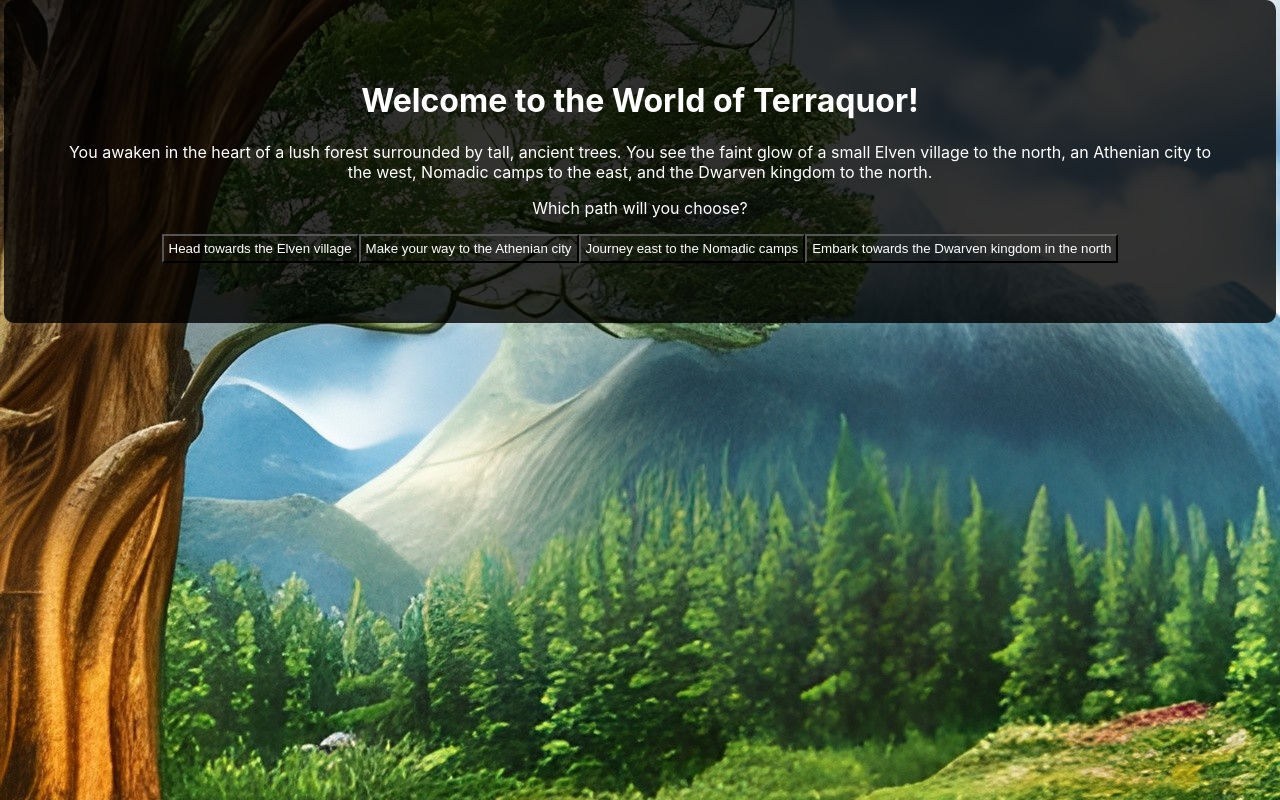
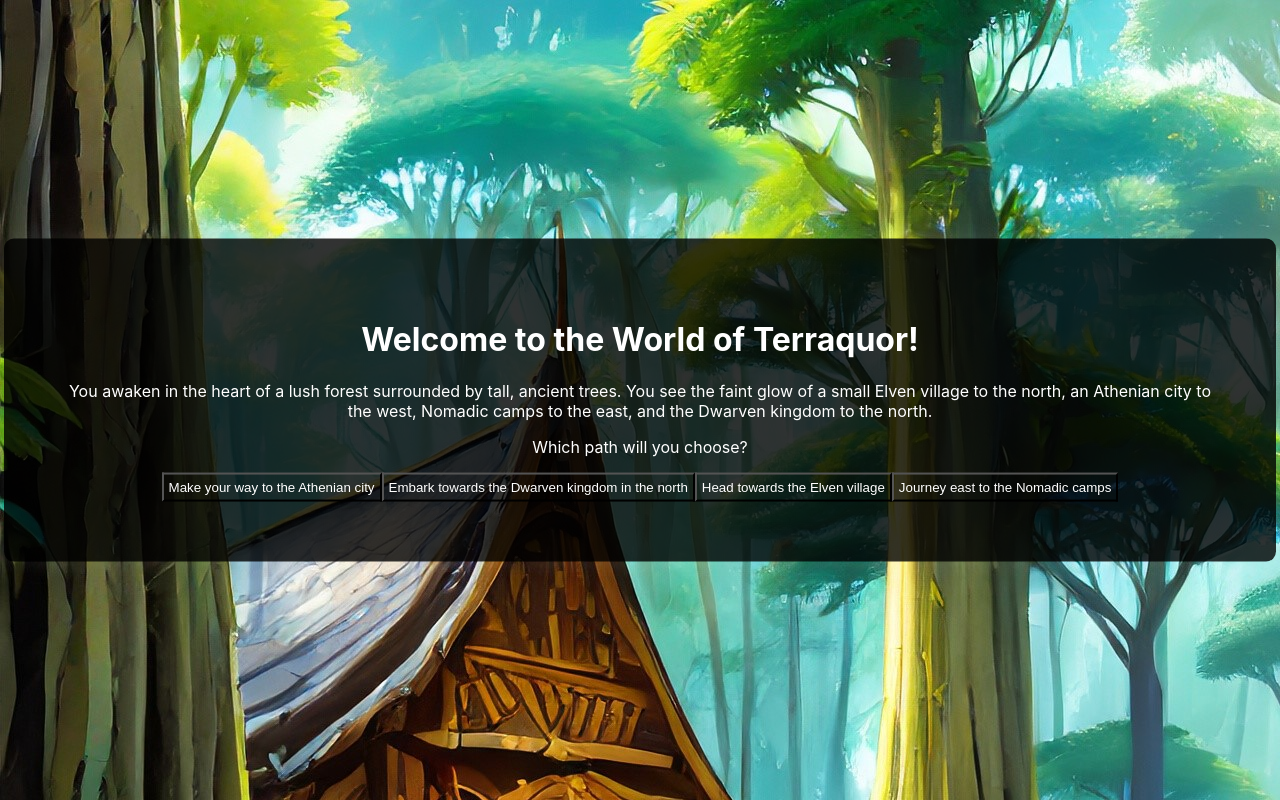
Before and after one commit to JordanHassy/ReactApp, a React (Create React App) app: page / in a window 1280 px wide. Built offline with nearby package versions, Linux system fonts and the light colour scheme.

Commit message:
Adding more Database functionality and centering Textbox

```diff
--- a/src/App.css
+++ b/src/App.css
@@ -41,6 +41,7 @@
 /*
   The following css attributes are the ones added by Jordan and Travis
 */
+
 .textBox {
   text-align: center;
   background-color: rgb(0, 0, 0, .8); /* Dark grey for the game container */
@@ -50,8 +51,13 @@
   box-shadow: 0 0 20px rgba(255, 255, 255, 0.1);
   max-width: 1200px;
   width: 90%;
-  margin: auto;
+  margin: 0;
+  position: absolute;
+  top: 50%;
+  left: 50%;
+  transform: translate(-50%, -50%);
 }
+
 
 .textBox button {
   background-color: transparent;
@@ -59,3 +65,7 @@
   padding: 5px;
   padding-left: 5px;
 }
+
+.textBox button:hover {
+  color: rgb(255, 0, 0);
+}
--- a/src/App.js
+++ b/src/App.js
@@ -14,16 +14,20 @@ function App() {
   //Basically, we can use classes, and update the data in our classes, but those will not dynamically render anything.
   //When we want to render something, we need to use some sort of button or interactable item that uses our classes to update
   //one of these state variables.
-  const [description, setDescription] = useState("You awaken in the heart of a lush forest surrounded by tall, ancient trees. You see the faint glow of a small Elven village to the north, an Athenian city to the west, Nomadic camps to the east, and the Dwarven kingdom to the north.");
+  const [description, setDescription] = useState(worldData.worlds[0].entryDescription);
   const [options, setOptions] = useState([
-    {option: "Head towards the Elven village", action: () => {me.travel("Elf")}},
-    {option: "Make your way to the Athenian city", action: () => {me.travel("Athenian")}},
-    {option: "Journey east to the Nomadic camps", action: () => {me.travel("Nomad")}},
-    {option: "Embark towards the Dwarven kingdom in the north", action: () => {me.travel("Dwarf")}}]);
-  const [question, setQuestion] = useState("Which path will you choose?");
-  const [title, setTitle] = useState("Welcome to the World of Terraquor!");
+    {option: worldData.worlds[0].entryChoices[0].text,
+      action: () => {me.travel(worldData.worlds[0].entryChoices[0].travelDestination)}},
+    {option: worldData.worlds[0].entryChoices[1].text,
+      action: () => {me.travel(worldData.worlds[0].entryChoices[1].travelDestination)}},
+    {option: worldData.worlds[0].entryChoices[2].text,
+      action: () => {me.travel(worldData.worlds[0].entryChoices[2].travelDestination)}},
+    {option: worldData.worlds[0].entryChoices[3].text,
+      action: () => {me.travel(worldData.worlds[0].entryChoices[3].travelDestination)}}]);
+  const [question, setQuestion] = useState(worldData.worlds[0].entryQuestion);
+  const [title, setTitle] = useState(worldData.worlds[0].entryTitle);
   const [boxVis, setBoxVis] = useState(1);
-  const [image, setImage] = useState({backgroundImage: "url(/titleImage.jpg)"});
+  const [image, setImage] = useState({backgroundImage: worldData.worlds[0].entryImage});
   //================================================================================================================
   //FUNCTIONS
   //================================================================================================================
@@ -36,41 +40,53 @@ function App() {
       this.name = name;
       this.level = level;
       this.inventory = [];
-      this.travel = (city) => {
-        if(city == "Athenian") {
+      this.weapon = 0;
+      this.travel = (cityId) => {
+        setBoxVis(() => 0);
+        // World ids are as follows
+        //0 -> Start
+        //1 -> Athenian City
+        //2 -> Dwarven Kingdom
+        // 3 -> Elven Villiage
+        //4 -> Nomad Camps
+        if(cityId == 1) {
           setOptions(() => [{option: "return home", action: () => {me.travel()}}]);
-          setDescription(() => worldData.worlds.Athenian.entryDescription);
-          setTitle(() => worldData.worlds.Athenian.entryTitle);
-          setQuestion(() => worldData.worlds.Athenian.entryQuestion);
+          setDescription(() => worldData.worlds[1].entryDescription);
+          setTitle(() => worldData.worlds[1].entryTitle);
+          setQuestion(() => worldData.worlds[1].entryQuestion);
           setImage(() => ({backgroundImage: "url(/athenian.jpg)"}));
-        }else if(city == "Dwarf") {
+        }else if(cityId == 2) {
           setOptions(() => [{option: "return home", action: () => {me.travel()}}]);
-          setDescription(worldData.worlds.Dwarf.entryDescription);
-          setTitle(() => worldData.worlds.Dwarf.entryTitle);
-          setQuestion(worldData.worlds.Dwarf.entryQuestion);
+          setDescription(worldData.worlds[2].entryDescription);
+          setTitle(() => worldData.worlds[2].entryTitle);
+          setQuestion(worldData.worlds[2].entryQuestion);
           setImage(() => ({backgroundImage: "url(/dwarf.jpg)"}));
-        }else if(city == "Elf") {
+        }else if(cityId == 3) {
           setOptions(() => [{option: "return home", action: () => {me.travel()}}]);
-          setDescription(worldData.worlds.Elf.entryDescription);
-          setTitle(() => worldData.worlds.Elf.entryTitle);
-          setQuestion(worldData.worlds.Elf.entryQuestion);
+          setDescription(worldData.worlds[3].entryDescription);
+          setTitle(() => worldData.worlds[3].entryTitle);
+          setQuestion(worldData.worlds[3].entryQuestion);
           setImage(() => ({backgroundImage: "url(/elf.jpg)"}));
-        }else if(city == "Nomad") {
+        }else if(cityId == 4) {
           setOptions(() => [{option: "return home", action: () => {me.travel()}}]);
-          setDescription(worldData.worlds.Nomad.entryDescription);
-          setTitle(() => worldData.worlds.Nomad.entryTitle);
-          setQuestion(worldData.worlds.Nomad.entryQuestion);
+          setDescription(worldData.worlds[4].entryDescription);
+          setTitle(() => worldData.worlds[4].entryTitle);
+          setQuestion(worldData.worlds[4].entryQuestion);
           setImage(() => ({backgroundImage: "url(/nomad.jpg)"}));
         }else {
-          setTitle(() => "Home");
-          setDescription();
-          setQuestion();
+          setTitle(() => worldData.worlds[0].entryTitle);
+          setDescription(() => worldData.worlds[0].entryDescription);
+          setQuestion(() => worldData.worlds[0].entryQuestion);
           setOptions(() => [
-            {option: "Head towards the Elven village", action: () => {me.travel("Elf")}},
-            {option: "Make your way to the Athenian city", action: () => {me.travel("Athenian")}},
-            {option: "Journey east to the Nomadic camps", action: () => {me.travel("Nomad")}},
-            {option: "Embark towards the Dwarven kingdom in the north", action: () => {me.travel("Dwarf")}}])
-          setImage(() => ({backgroundImage: "url(/titleImage.jpg)"}));
+            {option: worldData.worlds[0].entryChoices[0].text,
+              action: () => {me.travel(worldData.worlds[0].entryChoices[0].travelDestination)}},
+            {option: worldData.worlds[0].entryChoices[1].text,
+              action: () => {me.travel(worldData.worlds[0].entryChoices[1].travelDestination)}},
+            {option: worldData.worlds[0].entryChoices[2].text,
+              action: () => {me.travel(worldData.worlds[0].entryChoices[2].travelDestination)}},
+            {option: worldData.worlds[0].entryChoices[3].text,
+              action: () => {me.travel(worldData.worlds[0].entryChoices[3].travelDestination)}}])
+          setImage(() => ({backgroundImage: worldData.worlds[0].entryImage}));
         }
       }
     }
@@ -92,7 +108,10 @@ function App() {
       The .jsx extension is the same thing as a .js extension, the logo just looks cooler, and using
       .jsx for all components we create will make it easier to navigate between logic(.js files) and
       components(.jsx files)*/}
-      {boxVis ? <TextBox options={options} description={description} question={question} title={title}/> : null}
+      {!boxVis ? <button onClick={() => setBoxVis(() => 1)}>Hello</button> : null}
+      <div class="vertical-center">
+        {boxVis ? <TextBox options={options} description={description} question={question} title={title}/> : null}
+      </div>
     </div>
   );
 }
--- a/src/worldData.json
+++ b/src/worldData.json
@@ -1,103 +1,216 @@
 {
-    "worlds": {
-        "Athenian": {
+    "worlds": [
+
+        {
+            "id": 0,
+            "Name": "Start",
+            "entryTitle": "Welcome to the World of Terraquor!",
+            "entryDescription": "You awaken in the heart of a lush forest surrounded by tall, ancient trees. You see the faint glow of a small Elven village to the north, an Athenian city to the west, Nomadic camps to the east, and the Dwarven kingdom to the north.",
+            "entryQuestion": "Which path will you choose?",
+            "entryChoices":[
+                {
+                    "text": "Make your way to the Athenian city",
+                    "travelDestination": 1
+                },
+                {
+                    "text": "Embark towards the Dwarven kingdom in the north",
+                    "travelDestination": 2
+                },
+                {
+                    "text": "Head towards the Elven village",
+                    "travelDestination": 3
+                },
+                {
+                    "text": "Journey east to the Nomadic camps",
+                    "travelDestination": 4
+                }
+            ],
+            "entryImage": "url(/titleImage.jpg)",
+            "animals": []
+        },
+        {
+            "id": 1,
+            "Name": "Athenian City",
             "entryTitle": "Athenian City",
             "entryDescription": "Welcome to Athens",
             "entryQuestion": "Athenian?",
             "entryChoices": {
 
             },
-            "entryImage": "backgroundImage: 'url(/athenian.jpg)'"
+            "entryImage": "url(/athenian.jpg)",
+            "animals": []
         },
-        "Dwarf": {
+        {
+            "id": 2,
+            "Name": "Dwarven Kindgdom",
             "entryTitle": "Dwarven Kindgdom",
             "entryDescription": "Welcome to Dwarf land",
             "entryQuestion": "Dwarven?",
             "entryChoices": {
 
             },
-            "entryImage": "/dwarf.jpg"
+            "entryImage": "/dwarf.jpg",
+            "animals": []
         },
-        "Elf": {
+        {
+            "id": 3,
+            "Name": "Elven Villiage",
             "entryTitle": "Elven Villiage",
             "entryDescription": "Welcome to Elf place",
             "entryQuestion": "Elven?",
             "entryChoices": {
 
             },
-            "entryImage": "/elven.jpg"
+            "entryImage": "url(/elven.jpg)",
+            "animals": []
         },
-        "Nomad": {
+        {
+            "id": 4,
+            "Name": "Nomadic Camps",
             "entryTitle": "Nomadic Camps",
             "entryDescription": "Welcome to Nomad land",
             "entryQuestion": "Nomad?",
             "entryChoices": {
 
             },
-            "entryImage": "/nomad.jpg"
+            "entryImage": "url(/nomad.jpg)",
+            "animals": []
         }
-    },
+    ],
     "items": [
         {
-            "id": "0",
+            "id": 0,
             "name": "",
             "functionality": "",
             "icon": ""
         },
         {
-            "id": "1",
+            "id": 1,
             "name": "",
             "functionality": "",
             "icon": ""
         },
         {
-            "id": "2",
+            "id": 2,
             "name": "",
             "functionality": "",
             "icon": ""
         },
         {
-            "id": "3",
+            "id": 3,
             "name": "",
             "functionality": "",
             "icon": ""
         },
         {
-            "id": "4",
+            "id": 4,
             "name": "",
             "functionality": "",
             "icon": ""
         },
         {
-            "id": "5",
+            "id": 5,
             "name": "",
             "functionality": "",
             "icon": ""
         },
         {
-            "id": "6",
+            "id": 6,
             "name": "",
             "functionality": "",
             "icon": ""
         },
         {
-            "id": "7",
+            "id": 7,
             "name": "",
             "functionality": "",
             "icon": ""
         },
         {
-            "id": "8",
+            "id": 8,
             "name": "",
             "functionality": "",
             "icon": ""
         },
         {
-            "id": "9",
+            "id": 9,
             "name": "",
             "functionality": "",
             "icon": ""
         }
 
+    ],
+    "weapons": [
+        {
+            "id": 0,
+            "name": "Fists",
+            "damage": 1,
+            "descrition": "The trusty old fists",
+            "icon": ""
+        },
+        {
+            "id": 1,
+            "name": "",
+            "damage": 0,
+            "descrition": "",
+            "icon": ""
+        },
+        {
+            "id": 2,
+            "name": "",
+            "damage": 0,
+            "descrition": "",
+            "icon": ""
+        },
+        {
+            "id": 3,
+            "name": "",
+            "damage": 0,
+            "descrition": "",
+            "icon": ""
+        },
+        {
+            "id": 4,
+            "name": "",
+            "damage": 0,
+            "descrition": "",
+            "icon": ""
+        },
+        {
+            "id": 5,
+            "name": "",
+            "damage": 0,
+            "descrition": "",
+            "icon": ""
+        },
+        {
+            "id": 6,
+            "name": "",
+            "damage": 0,
+            "descrition": "",
+            "icon": ""
+        },
+        {
+            "id": 7,
+            "name": "",
+            "damage": 0,
+            "descrition": "",
+            "icon": ""
+        },
+        {
+            "id": 8,
+            "name": "",
+            "damage": 0,
+            "descrition": "",
+            "icon": ""
+        },
+        {
+            "id": 9,
+            "name": "",
+            "damage": 0,
+            "descrition": "",
+            "icon": ""
+        }
+
     ]
 }
```
Also changed, not shown: public/titleImage.jpg.
